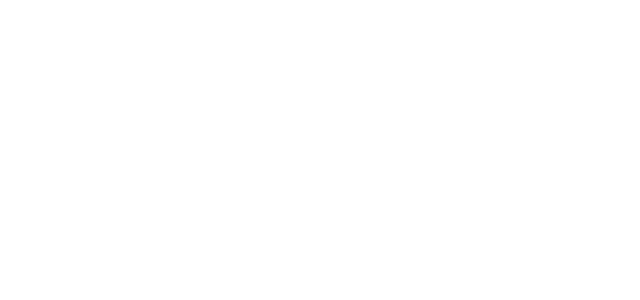
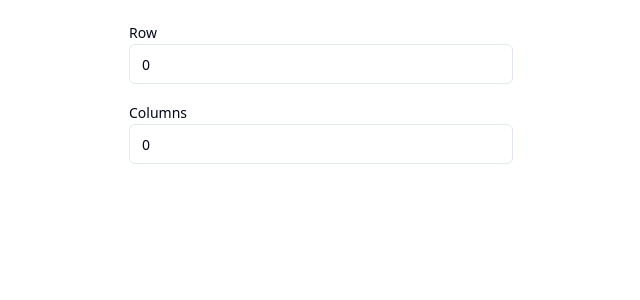
Before and after one commit to superdev0410/Rotate-Table, a React (Vite) app: page / in a window 1280 px wide. Shown: the top 300 px of the page, without its empty margins (319-959 px from the left). Built offline with nearby package versions, Linux system fonts and the light colour scheme.

Commit message:
Add row and column input

```diff
--- a/package.json
+++ b/package.json
@@ -9,6 +9,7 @@
     "build": "vite build"
   },
   "dependencies": {
+    "@radix-ui/react-label": "^2.1.0",
     "axios": "^1.7.2",
     "body-parser": "^1.20.2",
     "class-variance-authority": "^0.7.0",
--- a/src/client/App.tsx
+++ b/src/client/App.tsx
@@ -1,5 +1,40 @@
+import { useState, useCallback } from "react";
+
+import InputWithLabel from "./components/InputWithLabel";
+
 const App = () => {
-  return <></>;
-}
+  const [row, setRow] = useState(0);
+  const [column, setColumn] = useState(0);
+
+  const onRowChange = useCallback(
+    (value: string) => setRow(Number(value)),
+    [setRow]
+  );
+  const onColumnChange = useCallback(
+    (value: string) => setColumn(Number(value)),
+    [setColumn]
+  );
+
+  return (
+    <div className="tw-flex tw-flex-col tw-gap-5 tw-p-5 tw-items-center">
+      <div className="tw-flex tw-flex-col tw-gap-4 tw-w-96">
+        <InputWithLabel
+          label="Row"
+          type="number"
+          id="row"
+          value={row.toString()}
+          onChange={onRowChange}
+        />
+        <InputWithLabel
+          label="Columns"
+          type="number"
+          id="columns"
+          value={column.toString()}
+          onChange={onColumnChange}
+        />
+      </div>
+    </div>
+  );
+};
 
 export default App;
--- /dev/null
+++ b/src/client/components/InputWithLabel.tsx
@@ -0,0 +1,34 @@
+import { ChangeEvent, useCallback } from "react";
+
+import { Input } from "./ui/input";
+import { Label } from "./ui/label";
+
+interface InputWithLabelProps {
+  label: string;
+  value: string;
+  id: string;
+  type: string;
+  onChange: (value: string) => void;
+}
+
+const InputWithLabel = ({
+  label,
+  value,
+  id,
+  type,
+  onChange,
+}: InputWithLabelProps) => {
+  const onValueChange = useCallback(
+    (e: ChangeEvent<HTMLInputElement>) => onChange(e.target.value),
+    [onChange]
+  );
+
+  return (
+    <div className="grid w-full max-w-sm items-center gap-1.5">
+      <Label htmlFor={id}>{label}</Label>
+      <Input type={type} id={id} value={value} onChange={onValueChange} />
+    </div>
+  );
+};
+
+export default InputWithLabel;
--- /dev/null
+++ b/src/client/components/ui/input.tsx
@@ -0,0 +1,25 @@
+import * as React from "react"
+
+import { cn } from "@/client/lib/utils"
+
+export interface InputProps
+  extends React.InputHTMLAttributes<HTMLInputElement> {}
+
+const Input = React.forwardRef<HTMLInputElement, InputProps>(
+  ({ className, type, ...props }, ref) => {
+    return (
+      <input
+        type={type}
+        className={cn(
+          "tw-flex tw-h-10 tw-w-full tw-rounded-md tw-border tw-border-input tw-bg-background tw-px-3 tw-py-2 tw-text-sm tw-ring-offset-background file:tw-border-0 file:tw-bg-transparent file:tw-text-sm file:tw-font-medium placeholder:tw-text-muted-foreground focus-visible:tw-outline-none focus-visible:tw-ring-2 focus-visible:tw-ring-ring focus-visible:tw-ring-offset-2 disabled:tw-cursor-not-allowed disabled:tw-opacity-50",
+          className
+        )}
+        ref={ref}
+        {...props}
+      />
+    )
+  }
+)
+Input.displayName = "Input"
+
+export { Input }
--- /dev/null
+++ b/src/client/components/ui/label.tsx
@@ -0,0 +1,24 @@
+import * as React from "react"
+import * as LabelPrimitive from "@radix-ui/react-label"
+import { cva, type VariantProps } from "class-variance-authority"
+
+import { cn } from "@/client/lib/utils"
+
+const labelVariants = cva(
+  "tw-text-sm tw-font-medium tw-leading-none peer-disabled:tw-cursor-not-allowed peer-disabled:tw-opacity-70"
+)
+
+const Label = React.forwardRef<
+  React.ElementRef<typeof LabelPrimitive.Root>,
+  React.ComponentPropsWithoutRef<typeof LabelPrimitive.Root> &
+    VariantProps<typeof labelVariants>
+>(({ className, ...props }, ref) => (
+  <LabelPrimitive.Root
+    ref={ref}
+    className={cn(labelVariants(), className)}
+    {...props}
+  />
+))
+Label.displayName = LabelPrimitive.Root.displayName
+
+export { Label }
```
Also changed, not shown: 1 other file (tests, documents, lock files or other folders).
